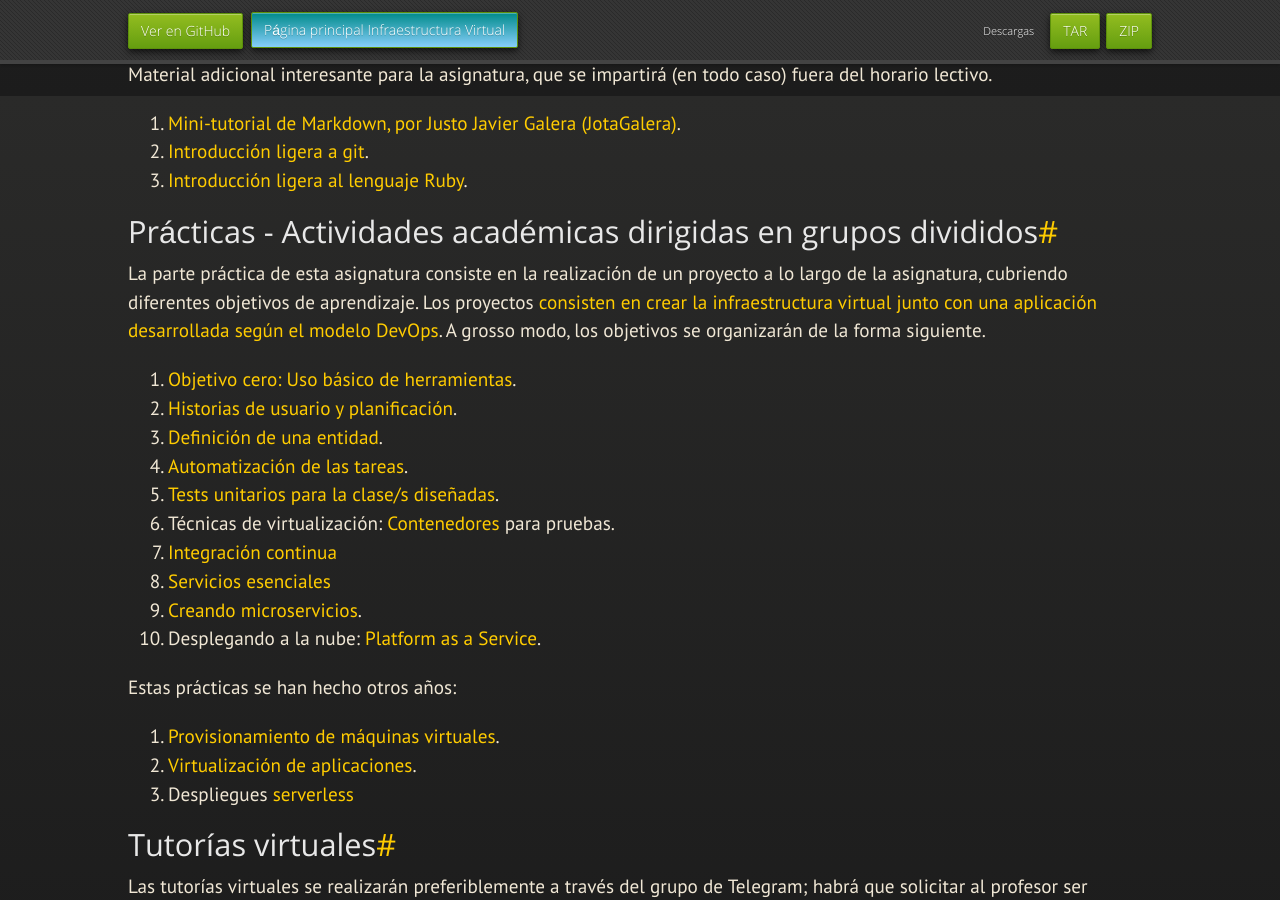
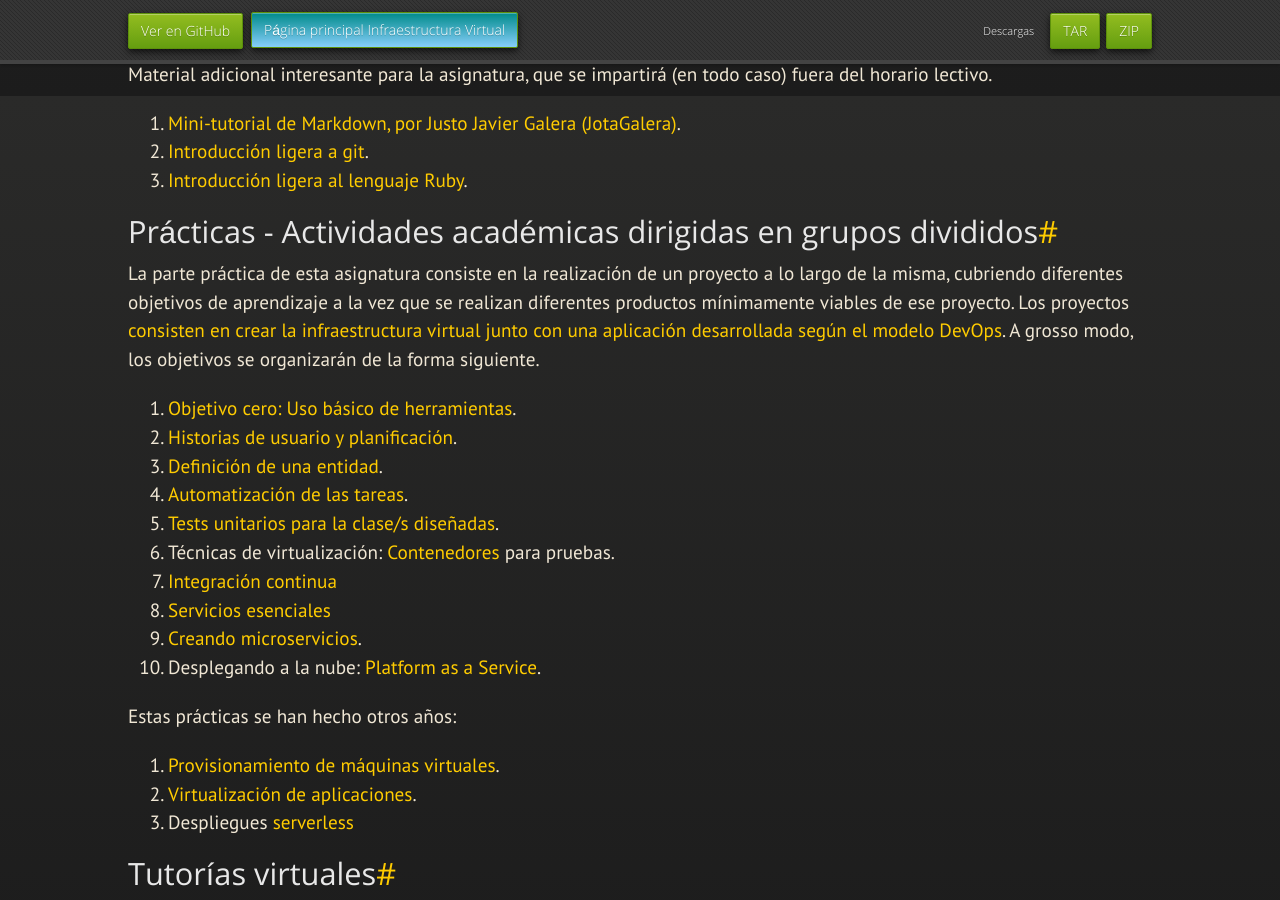
Before and after one commit to JJ/IV, a Jekyll site: the page built from index.md, in a window 1280 px wide and 900 px high, scrolled down 1704 px. Built offline with Jekyll 4.4.1, drawn with Linux system fonts in a browser that asks for light colours; nearby versions of some CDN libraries; some web fonts are replaced; our own code applies the rules of GitHub Pages for plain Markdown files.

Commit message:
Sync index.md de master a gh-pages

```diff
--- a/index.md
+++ b/index.md
@@ -94,7 +94,8 @@ Material adicional interesante para la asignatura, que se impartirá
 ## Prácticas - Actividades académicas dirigidas en grupos divididos
 
 La parte práctica de esta asignatura consiste en la realización de un proyecto a
-lo largo de la asignatura, cubriendo diferentes objetivos de aprendizaje. Los
+lo largo de la misma, cubriendo diferentes objetivos de aprendizaje a la vez que
+se realizan diferentes productos mínimamente viables de ese proyecto. Los
 proyectos [consisten en crear la infraestructura virtual junto con una
 aplicación desarrollada según el modelo
 DevOps](documentos/proyecto/README). A grosso modo, los objetivos se
```
